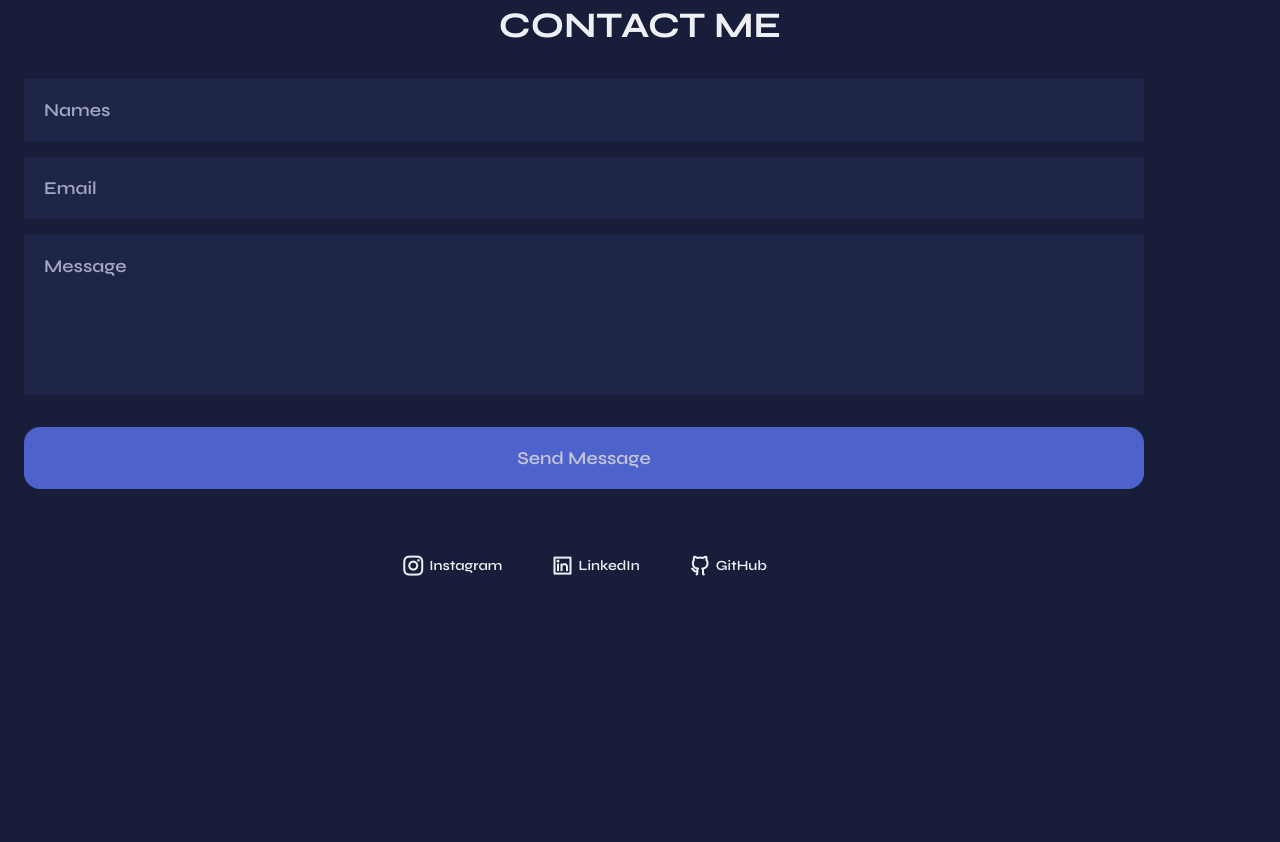
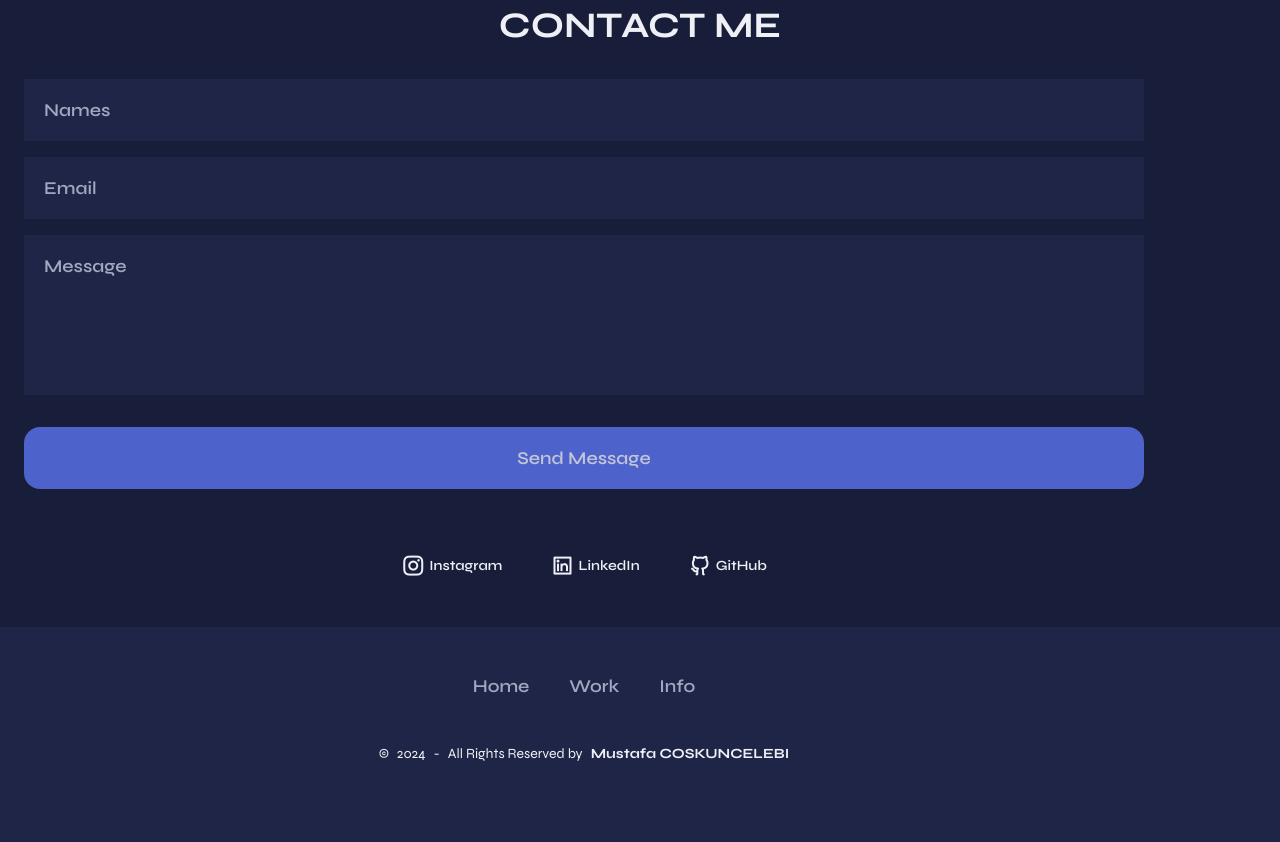
Before and after one commit to mcc1461/mcc1461, a plain HTML site: page index.html in a window 1280 px wide. Shown: the part 6819-7661 px from the top of the page. Before the commit the page ends 7590 px from the top, so only its background shows below. Drawn offline with nearby package versions, Linux system fonts and the light colour scheme.

Commit message:
feat: style improved

```diff
--- a/index.html
+++ b/index.html
@@ -291,10 +291,10 @@
          <div class="contact__container container grid">
             <form action="" class="contact__form grid" id="contact-form">
                <div class="contact__group grid">
-                  <input type="text" name="" placeholder="Names" required class="contact__input">
-                  <input type="email" name="" placeholder="Email" required class="contact__input">
+                  <input type="text" name="user_name" placeholder="Names" required class="contact__input">
+                  <input type="email" name="user_email" placeholder="Email" required class="contact__input">
                </div>
-               <textarea name="" placeholder="Message" required class="contact__input contact__area"></textarea>
+               <textarea name="user_message" placeholder="Message" required class="contact__input contact__area"></textarea>
                <button type="submit" class="button contact__button" >Send Message</button>
                <p class="contact__message" id="contact-message"></p>
             </form>
@@ -318,7 +318,24 @@
     </main>
 
     <!--==================== FOOTER ====================-->
-    <footer class="footer"></footer>
+    <footer class="footer">
+      <div class="footer__container container grid">
+         <ul class="footer__links">
+            <li>
+               <a href="#home" class="footer__link">Home</a>
+            </li>
+            <li>
+               <a href="#work" class="footer__link">Work</a>
+            </li>
+            <li>
+               <a href="#info" class="footer__link">Info</a>
+            </li>
+         </ul>
+         <span class="footer__copy">
+            &#169; <span id="current-year"></span>  <span>-</span> All Rights Reserved by <b>Mustafa COSKUNCELEBI</b>
+         </span>
+      </div>
+    </footer>
 
     <!--========== SCROLL UP ==========-->
 
--- a/js/main.js
+++ b/js/main.js
@@ -38,8 +38,30 @@ window.addEventListener("scroll", blurHeader)
 const contactForm = document.getElementById("contact-form"),
     contactMessage = document.getElementById("contact-message")
 
-    const sendEmail = (e) =>
-        e.preventDefault();
+const sendEmail = (e) => {
+    e.preventDefault();
+    // serviceId - templateId - #form - publicKey
+    emailjs.sendForm("service_5l5jxcc","template_qqfkusw","#contact-form","G00M8wGFrVpEii7ot")
+    .then(() => {
+        //show send message
+        contactMessage.textContent = "Message sent successfully ✅"
+
+        //Remove message after five seconds
+        setTimeout(() =>{
+            contactMessage.textContent = ""
+        }, 5000)
+
+        //Clear input fields
+        contactForm.reset()
+    }, () =>{
+        //Show error message
+        contactMessage.textContent = "Message not sent (...service error...) ❌"
+    })
+}
+contactForm.addEventListener("submit", sendEmail)
+
+/*=============== CURRENT YEAR ===============*/
+document.getElementById("current-year").textContent=new Date().getFullYear()
 
 /*=============== SHOW SCROLL UP ===============*/
 
--- a/styles.css
+++ b/styles.css
@@ -644,7 +644,7 @@ img {
   grid-template-columns: repeat(3, max-content);
   justify-content: center;
   column-gap: 3rem;
-  margin-bottom: 10rem;
+  margin-bottom: 1rem;
 }
 .contact__social-link{
   color: var(--title-color);
@@ -672,8 +672,34 @@ img {
   color: var(--title-color);
 }
 /*=============== FOOTER ===============*/
-
-
+.footer{
+  background-color: var(--container-color);
+}
+.footer__container{
+  padding-block: 3rem 5rem;
+  row-gap: 3rem;
+}
+.footer__links{
+  display: flex;
+  justify-content: center;
+  column-gap: 2.5rem;
+}
+.footer__link{
+  color: var(--text-color-light);
+  font-weight: var(--font-semi-bold);
+  transition: color .4s;
+}
+.footer__link:hover{
+  color: var(--first-color-light);
+}
+.footer__copy{
+  color: var(--title-color);
+  font-size: var(--small-font-size);
+  text-align: center;
+  display: inline-flex;
+  column-gap: .5rem;
+  justify-self: center;
+}
 /*=============== SCROLL BAR ===============*/
 
 
```
